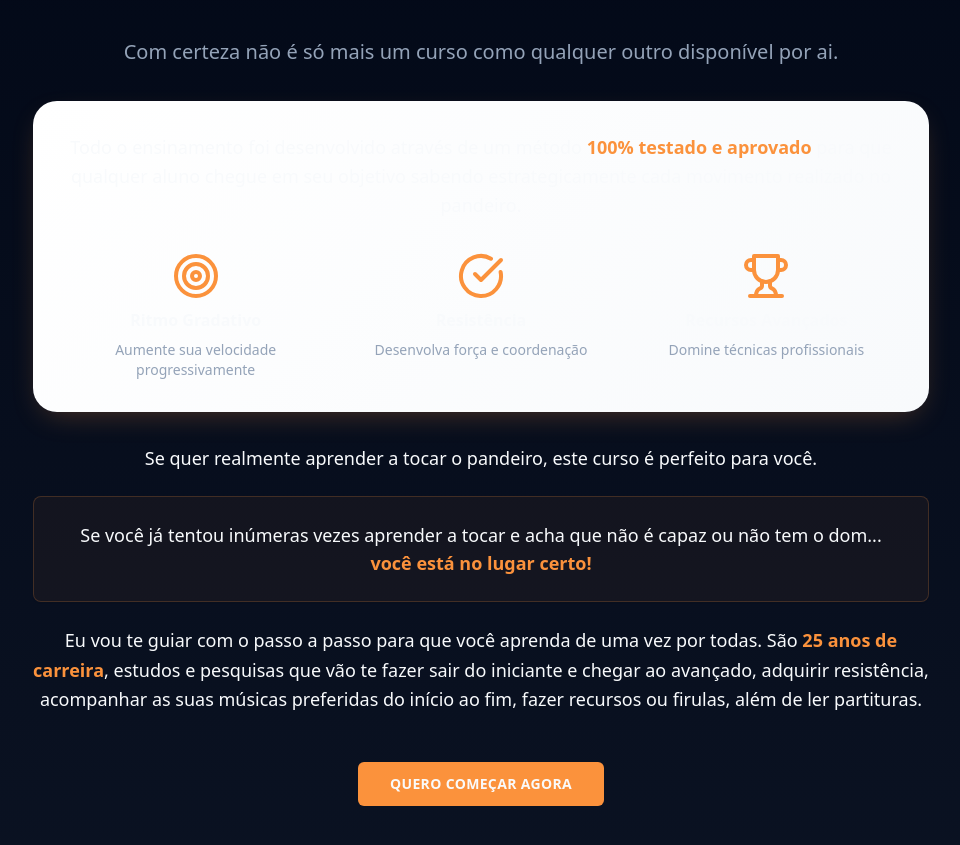
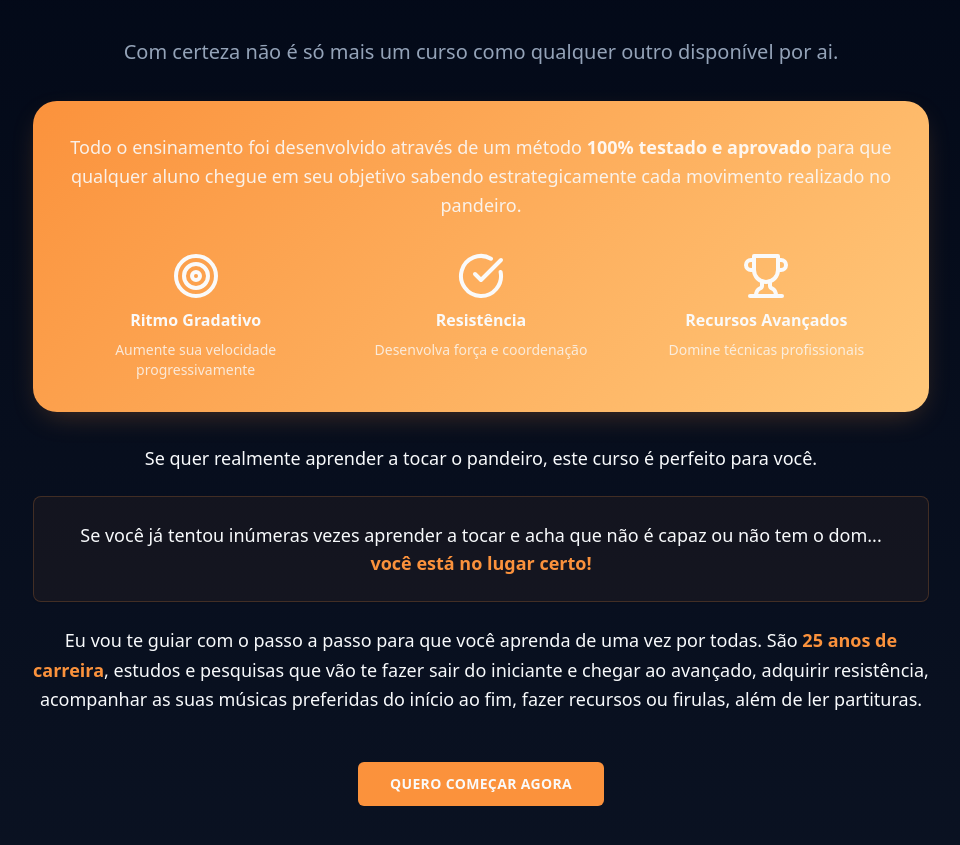
Before and after one commit to edilson-morais/pandeirando-com-carlos-cafe, a React (Vite) app: page / in a window 1280 px wide. Shown: the part 972-1817 px from the top of the page, without its empty margins (159-1119 px from the left). Built offline with nearby package versions, Linux system fonts and the light colour scheme.

Commit message:
Invert colors in section
Change background and details colors.

```diff
--- a/src/components/AboutCourse.tsx
+++ b/src/components/AboutCourse.tsx
@@ -15,30 +15,30 @@ export const AboutCourse = () => {
             Com certeza não é só mais um curso como qualquer outro disponível por ai.
           </p>
 
-          <div className="bg-gradient-card rounded-3xl p-8 shadow-elegant">
-            <p className="text-lg leading-relaxed mb-6">
-              Todo o ensinamento foi desenvolvido através de um método <strong className="text-primary">100% testado e aprovado</strong> para
+          <div className="bg-gradient-primary text-primary-foreground rounded-3xl p-8 shadow-elegant">
+            <p className="text-lg leading-relaxed mb-6 opacity-90">
+              Todo o ensinamento foi desenvolvido através de um método <strong className="text-white">100% testado e aprovado</strong> para
               que qualquer aluno chegue em seu objetivo sabendo estrategicamente cada movimento
               realizado no pandeiro.
             </p>
 
             <div className="grid md:grid-cols-3 gap-6 mt-8">
               <div className="text-center space-y-2">
-                <Target className="w-12 h-12 text-primary mx-auto" />
-                <h3 className="font-semibold">Ritmo Gradativo</h3>
-                <p className="text-sm text-muted-foreground">Aumente sua velocidade progressivamente</p>
+                <Target className="w-12 h-12 text-primary-foreground mx-auto" />
+                <h3 className="font-semibold text-primary-foreground">Ritmo Gradativo</h3>
+                <p className="text-sm opacity-80">Aumente sua velocidade progressivamente</p>
               </div>
 
               <div className="text-center space-y-2">
-                <CheckCircle className="w-12 h-12 text-primary mx-auto" />
-                <h3 className="font-semibold">Resistência</h3>
-                <p className="text-sm text-muted-foreground">Desenvolva força e coordenação</p>
+                <CheckCircle className="w-12 h-12 text-primary-foreground mx-auto" />
+                <h3 className="font-semibold text-primary-foreground">Resistência</h3>
+                <p className="text-sm opacity-80">Desenvolva força e coordenação</p>
               </div>
 
               <div className="text-center space-y-2">
-                <Trophy className="w-12 h-12 text-primary mx-auto" />
-                <h3 className="font-semibold">Recursos Avançados</h3>
-                <p className="text-sm text-muted-foreground">Domine técnicas profissionais</p>
+                <Trophy className="w-12 h-12 text-primary-foreground mx-auto" />
+                <h3 className="font-semibold text-primary-foreground">Recursos Avançados</h3>
+                <p className="text-sm opacity-80">Domine técnicas profissionais</p>
               </div>
             </div>
           </div>
```
